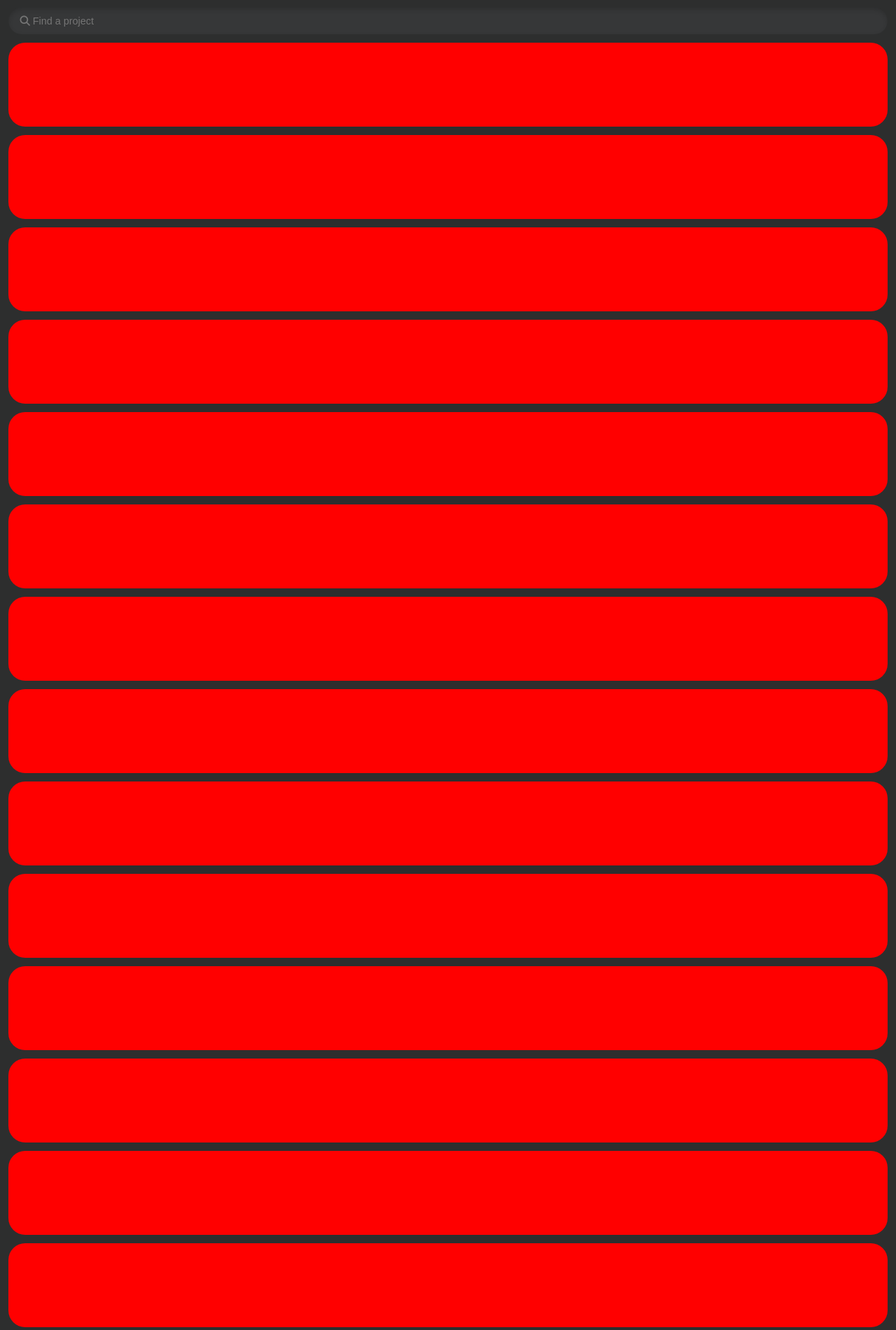
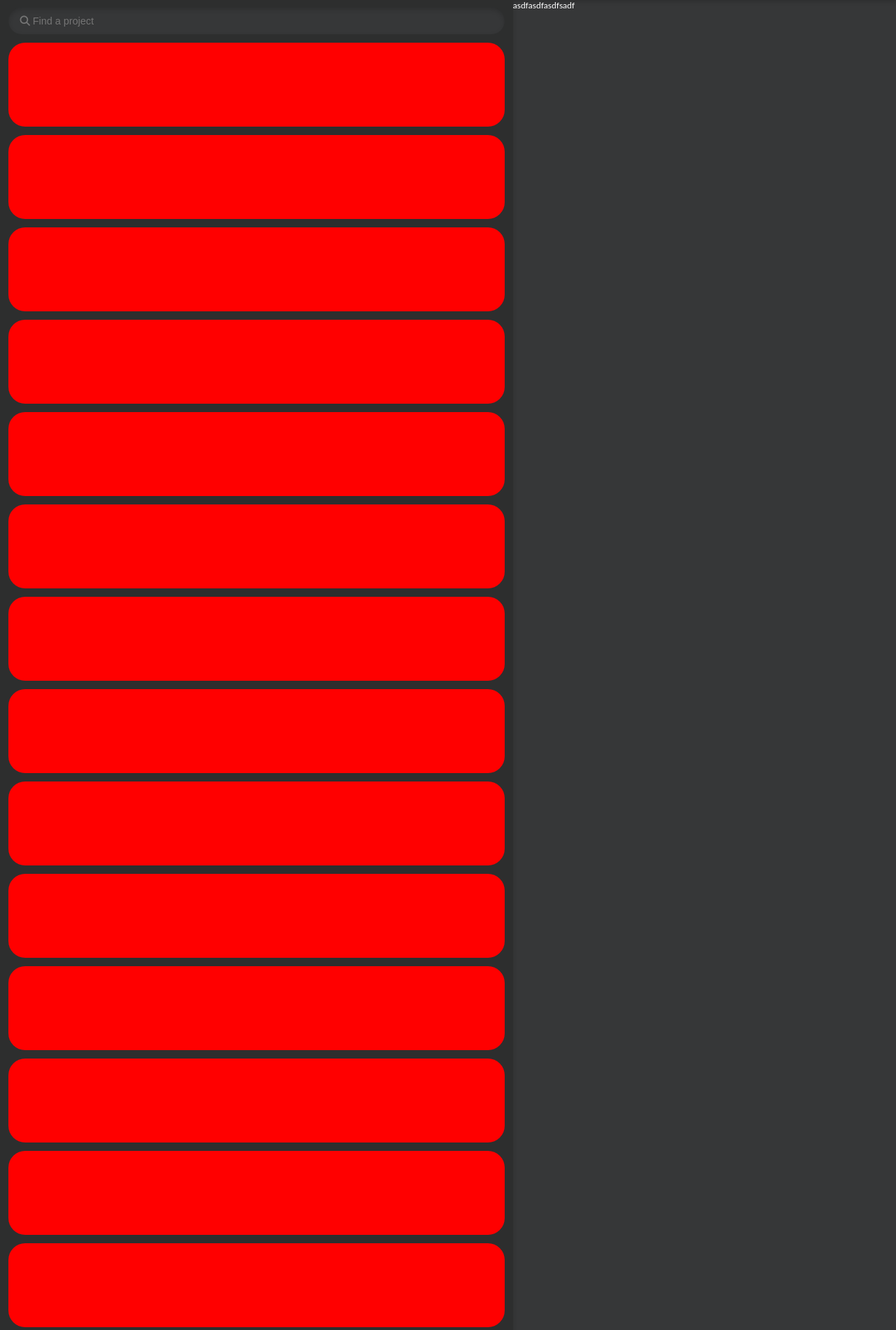
Before and after one commit to rarcz29/wdpai, a PHP site: template public/views/home.html in a window 1280 px wide. Shown: the part 48-1949 px from the top of the page at 70% size. Run offline with PHP 8.4, Linux system fonts and the light colour scheme; the template is opened without the code that fills it, so the values that code supplies are empty; style sheets or scripts are compiled from the project's sources; some libraries are stand-ins or nearby versions.

Commit message:
Home view fix: wrong class name in scss file

```diff
--- a/public/css/home.css
+++ b/public/css/home.css
@@ -1,4 +1,4 @@
-.home-main {
+.home-main-container {
   display: -webkit-box;
   display: -ms-flexbox;
   display: flex;
--- a/public/scss/home.scss
+++ b/public/scss/home.scss
@@ -3,7 +3,7 @@
 
 $left-panel-width: 27em;
 
-.home-main {
+.home-main-container {
   display: flex;
   flex-direction: row;
 }
```
